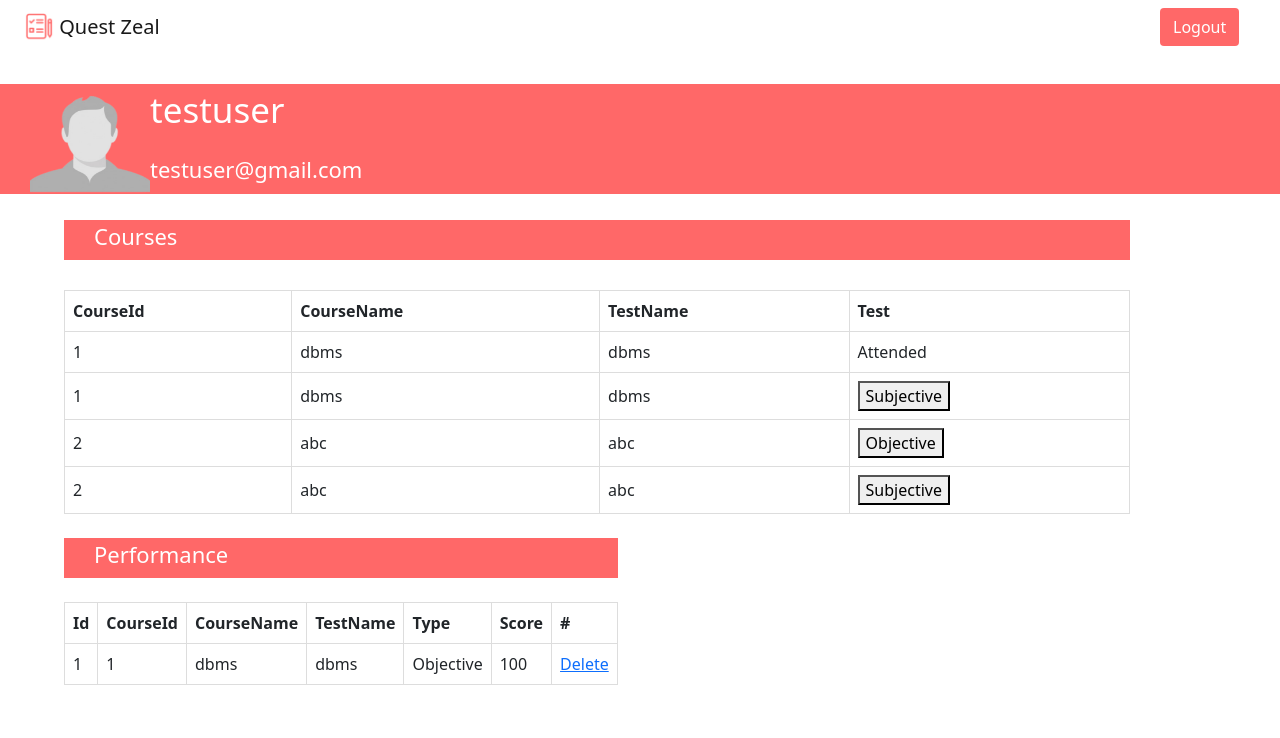
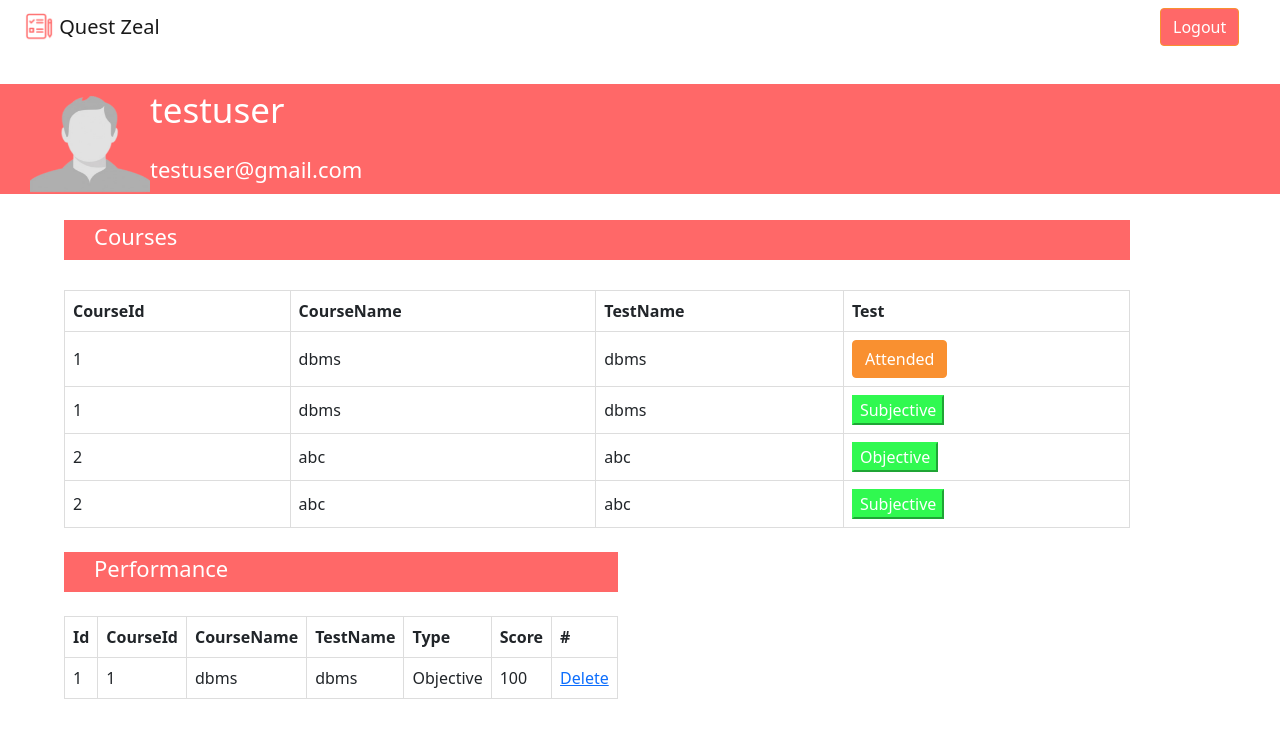
Before and after one commit to YPrahasith/Quest_Zeal, a Flask app: page /studentDashboard in a window 1280 px wide. Shown: the top 738 px of the page. Run offline with Flask 2, Linux system fonts and the light colour scheme; a user stored in the database is signed in; data comes from the database, SQL or seed files in the repository; both versions use the stored data as it was after the commit.

Commit message:
Corner case handling in student performance handling

```diff
--- a/app/static/assets/css/studentDashboard.css
+++ b/app/static/assets/css/studentDashboard.css
@@ -52,6 +52,18 @@ main>.container {
     padding: 60px 15px 0;
 }
 
+.btn {
+    background-color: #F99030;
+    color: white;
+    border-color: #F99030;
+}
+
+.btn1 {
+    background-color: #30F950;
+    border-color: #30F950;
+    color: white;
+}
+
 .homepageButton {
     background-color: #ff6868;
     color: white;
--- a/app/templates/studentDashboard.html
+++ b/app/templates/studentDashboard.html
@@ -25,7 +25,7 @@
         </div>
         <div class="col-6 col-md-3 d-flex flex-row">
           <div class ="Logout">
-            <a href="/logout" type="button" class="btn homepageButton">Logout</a>
+            <a href="/login" type="button" class="btn homepageButton"> Logout </a>
           </div>
         </div>
       </nav>
@@ -59,19 +59,19 @@
                   <td>{{data[1]}}</td>
                   <td>{{data[2]}}</td>
                   {%if data[3] =="Objective" %} {%if data[4] == True %}
-                  <td>Attended</td>
+                  <td> <a><button class="btn">Attended</button></a></td>
                   {%else%}
                   <td>
                     <a href="/Objective_QA_Generation/{{data[0]}}"
-                      ><button>Objective</button></a
+                      ><button class = "btn1">Objective</button></a
                     >
                   </td>
                   {%endif%} {%else %} {%if data[4] == True%}
-                  <td>Attended</td>
+                  <td><a><button class="btn">Attended</button></a></td>
                   {%else%}
                   <td>
                     <a href="/Subjective_Questions/{{data[0]}}"
-                      ><button>Subjective</button></a
+                      ><button class="btn1">Subjective</button></a
                     >
                   </td>
                   {%endif%} {%endif%}
@@ -83,6 +83,7 @@
           <div class="d-grid gap-2 d-sm-flex justify-content">
             <div>
               <br />
+              {%if students%}
               <div class="header2">
                 <p> Performance </p>
               </div>
@@ -107,12 +108,11 @@
                   <td>{{data.score}}</td>
                   <td><a href="/dlt/{{data.id}}" type="button">Delete</a></td>
                 </tbody>
-                {% endfor%}
               </table>
+              {%endfor%}
+              {%endif%}
             </div>
           </div>
-          <br />
-          <br />
         </div>
       </div>
     </main>
```
Also changed, not shown: app/db.sqlite3.
